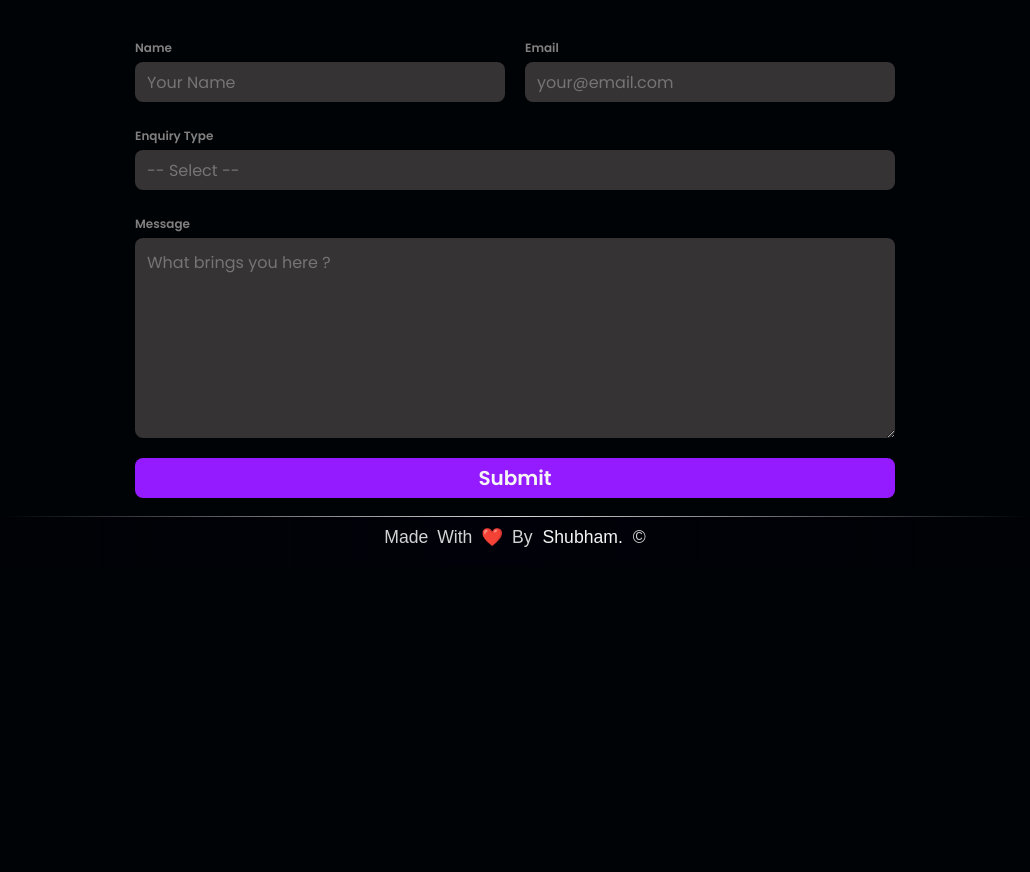
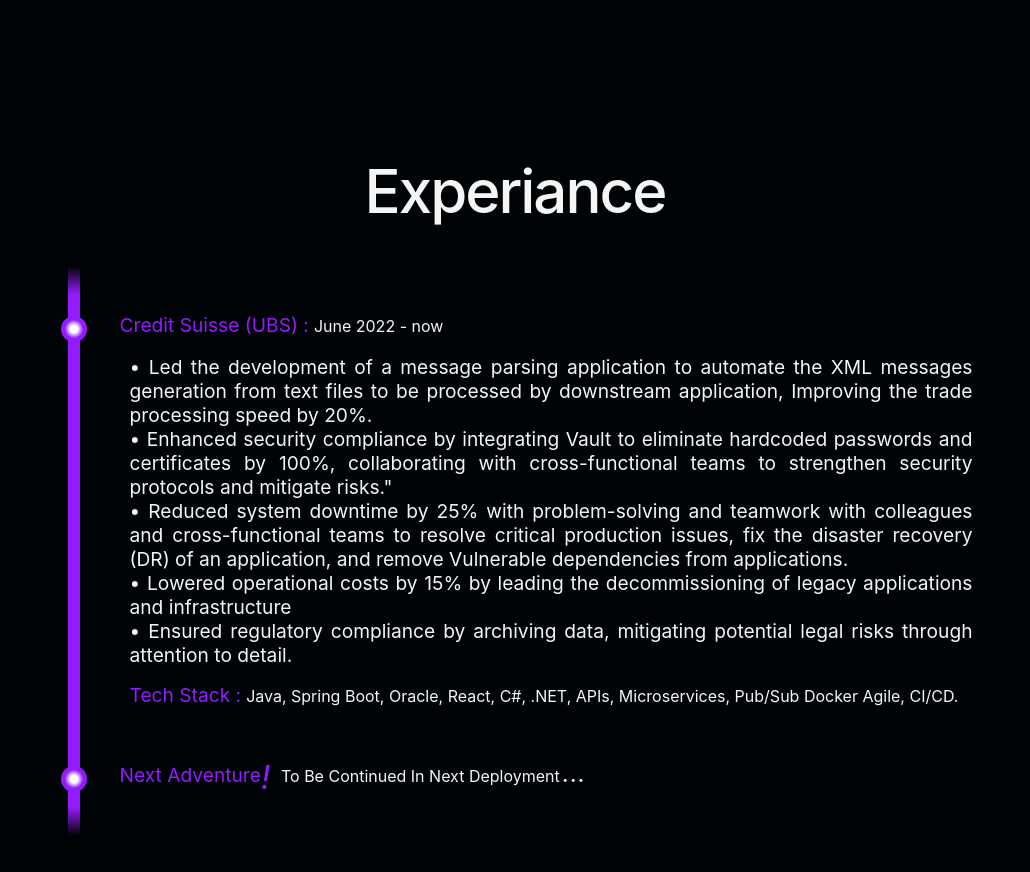
Before and after one commit to DevShubhamPatil/Devshubham, a React (Create React App) app: page / in a window 1280 px wide. Shown: the part 1730-2602 px from the top of the page, without its empty margins (125-1155 px from the left). Before the commit the page ends 2297 px from the top, so only its background shows below. Built offline with nearby package versions, Linux system fonts and the light colour scheme.

Commit message:
Mainly Added Experiance section, and did a bunch of other tweaking

```diff
--- a/src/App.js
+++ b/src/App.js
@@ -3,6 +3,7 @@
 import { BrowserRouter, Routes, Route } from 'react-router-dom';
 import Landing from './components/Landing';
 import { useEffect, useState } from 'react';
+import Experiance from './components/Experiance';
 
 function App() {
 const [isLanding , setIsLanding] = useState(false)
@@ -15,7 +16,7 @@
   const bgDiv = document.getElementById("bg");
 
   const handleMouseMove = (event) => {
-    bgDiv.style.maskImage = `radial-gradient(${window.innerWidth < 826 ? '200px': '550px'} at ${event.clientX}px ${event.clientY}px, rgb(0, 0, 0) 20%, rgba(0, 0, 0, 0) 100%)`;
+    bgDiv.style.maskImage = `radial-gradient(${window.innerWidth < 826 ? '200px': '450px'} at ${event.clientX}px ${event.clientY}px, rgb(0, 0, 0) 20%, rgba(0, 0, 0, 0) 100%)`;
   };
   document.addEventListener("mousemove", handleMouseMove);
   return () => {
--- a/src/components/Contact_me/index.css
+++ b/src/components/Contact_me/index.css
@@ -3,9 +3,11 @@
     display: flex;
     flex-direction: column;
     width: 100%;
-    height: calc(100vh - 50px);
+    min-height: calc(80vh);
     align-items: center;
     justify-content: center;
+    padding-top: 80px;
+    /* border: 1px yellow solid; */
 }
 
 .heading_cont {
--- /dev/null
+++ b/src/components/Experiance/index.css
@@ -0,0 +1,97 @@
+.ExpContainer {
+    display: flex;
+    height: fit-content;
+    min-height: 50vh;
+    align-items: center;
+    justify-content: center;
+    flex-direction: column;
+    font-family: 'Calibre', 'Inter', 'San Francisco', 'SF Pro Text', -apple-system, system-ui, sans-serif;
+    color: var(--text_color);
+    padding-top: 150px;
+    padding-bottom: 164px;
+    /* border: 1px red solid; */
+}
+
+.EContent {
+    min-width: 935px;
+    width: 50%;
+    min-height: 50%;
+    height: fit-content;
+    display: flex;
+    /* padding: 20px;a */
+    box-sizing: border-box;
+}
+
+.line {
+    min-height: 1%;
+    min-width: 12px;
+    margin-left: 20px;
+    background: linear-gradient(transparent 0%, var(--highlight-color) 5% 95%, transparent);
+    border: none;
+}
+
+.expdetails {
+    flex-grow: 1;
+    margin-left: 40px;
+    height: fit-content;
+    /* border: yellow 1px solid; */
+
+}
+
+.expcont {
+    height: fit-content;
+    min-height: 40px;
+    box-sizing: border-box;
+    padding: 10px;
+    position: relative;
+}
+
+.expcont::before {
+    content: '';
+    position: absolute;
+    background: radial-gradient(white 20%, var(--highlight-color) 50% 65%);
+    ;
+    height: 26px;
+    width: 26px;
+    border-radius: 50%;
+    /* mask-image: radial-gradient(black 25%,transparent 25% ,black 65% ); */
+    left: -59px;
+    top: 10px;
+}
+
+.expcontdumy {
+    height: fit-content;
+    min-height: 40px;
+    box-sizing: border-box;
+    padding: 10px;
+    position: relative
+}
+
+pre {
+    font-family: 'San Francisco', 'SF Pro Text', -apple-system, system-ui, sans-serif;
+    font-size: 1.2rem;
+    line-height: 1.5rem;
+    white-space: pre-wrap;
+    word-break: break-word;
+}
+
+@media screen and (max-width: 936px) {
+    .EContent {
+        min-width: 99%;
+    }
+
+    .line {
+        min-width: 7px;
+        margin-left: 10px;
+    }
+
+    .expdetails {
+        margin-left: 20px;
+    }
+
+    .expcont::before {
+        height: 17px;
+        width: 17px;
+        left: -32px;
+    }
+}
--- /dev/null
+++ b/src/components/Experiance/index.jsx
@@ -0,0 +1,57 @@
+import './index.css'
+
+const Experiance = () => {
+    const data = `• Led the development of a message parsing application to automate the XML messages generation from text files to be processed by downstream application, Improving the trade processing speed by 20%.\n• Enhanced security compliance by integrating Vault to eliminate hardcoded passwords and certificates by 100%, collaborating with cross-functional teams to strengthen security protocols and mitigate risks."\n• Reduced system downtime by 25% with problem-solving and teamwork with colleagues and cross-functional teams to resolve critical production issues, fix the disaster recovery (DR) of an application, and remove Vulnerable dependencies from applications.\n• Lowered operational costs by 15% by leading the decommissioning of legacy applications and infrastructure\n• Ensured regulatory compliance by archiving data, mitigating potential legal risks through attention to detail.`
+
+    return (
+        <div className="ExpContainer">
+            <div className="skillheading">Experiance</div>
+            <div className="EContent">
+                <div className="line"></div>
+                <div className="expdetails">
+                    <div className="expcontdumy"></div>
+
+                    <div className="expcont">
+                        <div>
+                            <span className="line1" style={{ lineHeight: '1rem', padding: '5px', marginLeft: '-15px' }}>
+                                Credit Suisse (UBS) :
+                            </span>
+                            <span>
+                                June 2022 - now
+                            </span>
+                        </div>
+                        <div>
+                            <pre style={{ textAlign: "justify" }} >{data}</pre>
+                            <div>
+                                <span className="line1" style={{ lineHeight: '1.2rem', padding: '0px', marginRight:'5px' }}>
+                                    Tech Stack :
+                                </span>
+                                 Java, Spring Boot, Oracle, React, C#, .NET, APIs, Microservices, Pub/Sub Docker Agile, CI/CD.
+                            </div>
+                        </div>
+
+                    </div>
+
+                    <div className="expcontdumy"></div>
+
+                    <div className="expcont">
+                        <span className="line1" style={{ lineHeight: '1rem', padding: '5px 20px 5px 5px', marginLeft: '-15px', position: 'relative' }}>
+                            Next Adventure
+                            <i style={{ fontSize: '2rem', position: 'absolute', top: '0.7rem' }}>!</i>
+                        </span>
+                        To Be Continued In Next Deployment
+                        <span style={{ fontSize: '1.5rem', lineHeight: '0.7rem', letterSpacing: '1px', marginLeft: '2px' }}>
+                            ...
+                        </span>
+                    </div>
+
+                    <div className="expcontdumy"></div>
+
+
+                </div>
+            </div>
+        </div>
+    )
+}
+
+export default Experiance
--- a/src/components/Home/index.css
+++ b/src/components/Home/index.css
@@ -9,6 +9,8 @@
     color: var(--text_color);
     justify-content: center;
     align-items: center;
+    /* border: 1px white solid; */
+
 }
 
 ::-webkit-scrollbar {
--- a/src/components/Landing/index.jsx
+++ b/src/components/Landing/index.jsx
@@ -5,6 +5,7 @@
 import Skills from '../Skills';
 import Footer from '../footer';
 import { useRef } from 'react';
+import Experiance from '../Experiance';
 
 
 
@@ -13,6 +14,7 @@
     const homeRef = useRef();
     const skillsRef = useRef();
     const contactmeRef = useRef();
+    const expRef = useRef();
     const downloadResume = () => {
         const atag = document.createElement("a")
         atag.setAttribute('href', 'https://drive.google.com/uc?export=download&id=1_el40NA89ByJO9jzvkoVR-2dAzbc-4ZVw3')
@@ -23,7 +25,7 @@
     return (
         <div>
             {/* <Navbar downloadResume={downloadResume} refs={{ 'home': homeRef, 'skills': skillsRef, 'contactme': contactmeRef }} /> */}
-            <Navbar downloadResume={downloadResume} refs={[homeRef, skillsRef, contactmeRef]}/>
+            <Navbar downloadResume={downloadResume} refs={[homeRef, skillsRef,expRef, contactmeRef]}/>
             <Element name='home'>
                 <div id="0el" ref={homeRef}>
                     <Home downloadResume={downloadResume} />
@@ -33,10 +35,14 @@
                 <div id="1el" ref={skillsRef}>
                     <Skills />
                 </div>
-
+            </Element>
+            <Element name='experiance'>
+                <div id="2el" ref={expRef}>
+                    <Experiance/>
+                </div>
             </Element>
             <Element name='contactme'>
-                <div id="2el" ref={contactmeRef}>
+                <div id="3el" ref={contactmeRef}>
                     <ContactMe />
                 </div>
             </Element>
--- a/src/components/Skills/index.css
+++ b/src/components/Skills/index.css
@@ -1,17 +1,19 @@
 .skillscontainer {
-    min-height: calc(80vh);
+    min-height: calc(50vh);
     color: aliceblue;
     display: flex;
     flex-direction: column;
     justify-content: center;
     align-items: center;
     font-family: 'Calibre', 'Inter', 'San Francisco', 'SF Pro Text', -apple-system, system-ui, sans-serif;
-    padding-bottom: 50px;
+    padding-top: 100px;
+    padding-bottom: 150px;
+    /* border: 1px green solid; */
 }
 
 .skillheading {
     font-weight: 500;
-    font-size: 45px;
+    font-size: 60px;
     line-height: 150px;
     letter-spacing: -2px;
     word-spacing: 10px;
--- a/src/components/navbar/index.jsx
+++ b/src/components/navbar/index.jsx
@@ -15,7 +15,7 @@
     const { refs } = props
 
     const getCurrentSection = () => {
-        const windowCenter = window.innerHeight*(0.45)
+        const windowCenter = window.innerHeight*(0.5)
         for (let ref of refs) {
             const top = ref.current.getBoundingClientRect().top
             const bottom = ref.current.getBoundingClientRect().bottom
@@ -89,7 +89,6 @@
 
     }
     const onlinkclick = () => {
-        console.log("clicked1")
         isAClick.current = true;
         setTimeout(() => {
             isAClick.current = false;
@@ -107,8 +106,8 @@
                     <ol className='navlinks'>
                         <li className='nav_link' onMouseEnter={(e) => handleMouseHover(document.getElementById(section.current < 0 ? 0 : section.current), e.currentTarget)} onMouseLeave={(e) => handleMouseHover(e.currentTarget, document.getElementById(section.current < 0 ? 0 : section.current))} id='0' data-active='false'> <Link style={{padding:'10px 0px'}} onClick={onlinkclick} to="home" smooth={true} duration={350} >About</Link> </li>
                         <li className='nav_link' onMouseEnter={(e) => handleMouseHover(document.getElementById(section.current < 0 ? 0 : section.current), e.currentTarget)} onMouseLeave={(e) => handleMouseHover(e.currentTarget, document.getElementById(section.current < 0 ? 0 : section.current))} id='1' data-active='flase'> <Link style={{padding:'10px 0px'}} onClick={onlinkclick} to="Skills" smooth={true} duration={350}>Tech Skills</Link> </li>
-                        <li className='nav_link' onMouseEnter={(e) => handleMouseHover(document.getElementById(section.current < 0 ? 0 : section.current), e.currentTarget)} onMouseLeave={(e) => handleMouseHover(e.currentTarget, document.getElementById(section.current < 0 ? 0 : section.current))} id='2' data-active='false'> <Link style={{padding:'10px 0px'}} onClick={onlinkclick} to="contactme" smooth={true} duration={350}>Contact Me</Link> </li>
-                        {/* <li className='nav_link' onMouseEnter={(e) => handleMouseHover(document.getElementById(section.current < 0 ? 0 : section.current), e.currentTarget)} onMouseLeave={(e) => handleMouseHover(e.currentTarget, document.getElementById(section.current < 0 ? 0 : section.current))} id='3' data-active='false'> <Link onSetActive={(to)=>console.log(to)} to="about" smooth={true} duration={350}>about</Link> </li> */}
+                        <li className='nav_link' onMouseEnter={(e) => handleMouseHover(document.getElementById(section.current < 0 ? 0 : section.current), e.currentTarget)} onMouseLeave={(e) => handleMouseHover(e.currentTarget, document.getElementById(section.current < 0 ? 0 : section.current))} id='2' data-active='false'> <Link style={{padding:'10px 0px'}} onClick={onlinkclick} to="experiance" smooth={true} duration={350}>Experiance</Link> </li>
+                        <li className='nav_link' onMouseEnter={(e) => handleMouseHover(document.getElementById(section.current < 0 ? 0 : section.current), e.currentTarget)} onMouseLeave={(e) => handleMouseHover(e.currentTarget, document.getElementById(section.current < 0 ? 0 : section.current))} id='3' data-active='false'> <Link style={{padding:'10px 0px'}} onClick={onlinkclick} to="contactme" smooth={true} duration={400}>Contact Me</Link> </li>
                         <li className={`nav_link btn_li ${navResumeVisible ? "" : "invisible"}`}>
                             <button className='resumeBTN' onClick={props.downloadResume}>
                                 <div className="navbtnsvg" id="resume">
```
Also changed, not shown: src/App.css (+4 -3 lines).
